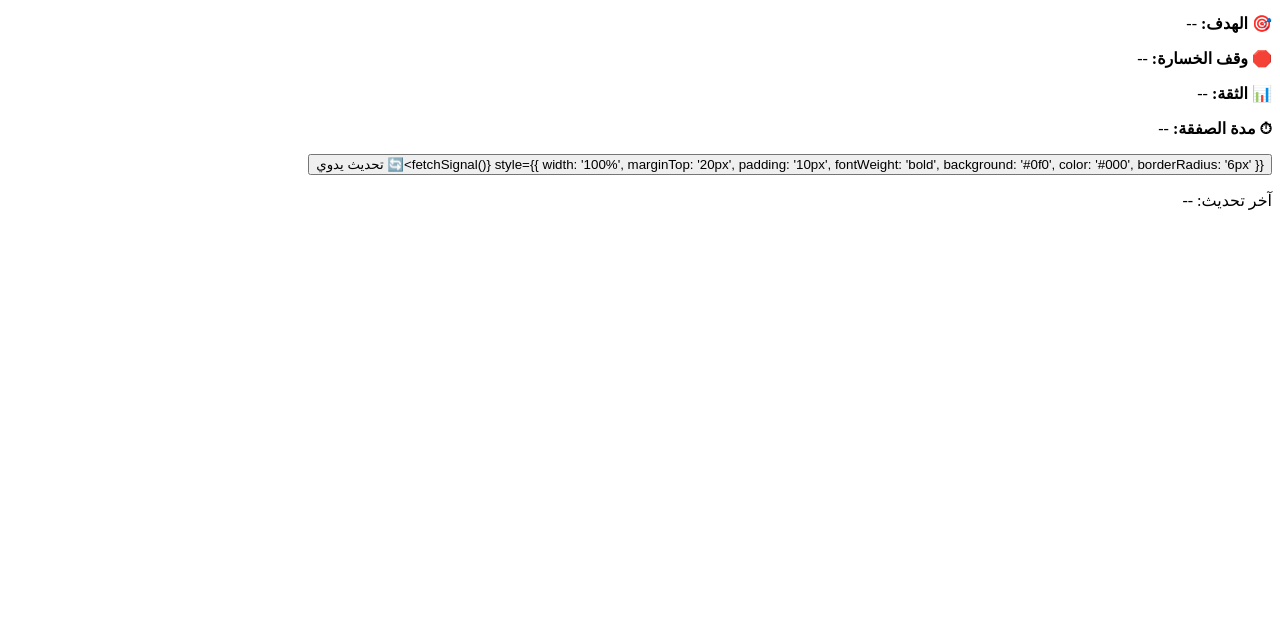
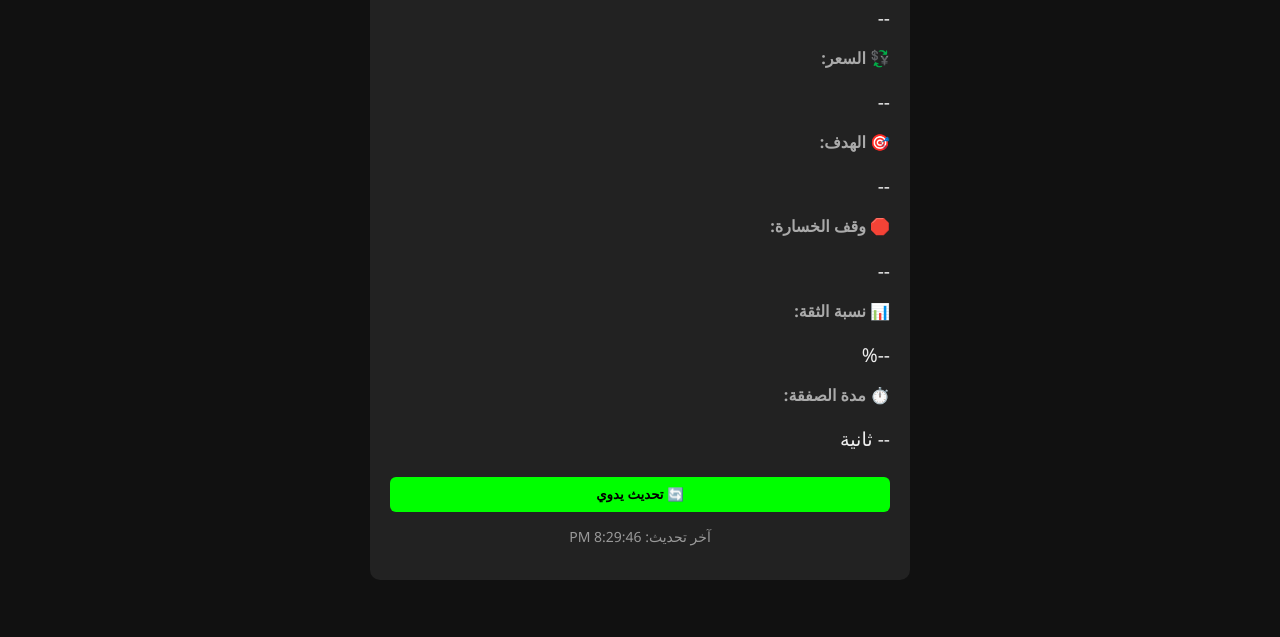
Before and after one commit to Yahya4noshaily/Gi, a plain HTML site: page index.html in a window 1280 px wide. Shown: the part 163-800 px from the top of the page. Drawn offline with Linux system fonts and the light colour scheme.

Commit message:
Update index.html

```diff
--- a/index.html
+++ b/index.html
@@ -1,45 +1,102 @@
-import Head from 'next/head';
+<!DOCTYPE html>
+<html lang="ar">
+<head>
+  <meta charset="UTF-8" />
+  <meta name="viewport" content="width=device-width, initial-scale=1.0"/>
+  <title>📡 توصيات EUR/USD</title>
+  <style>
+    body {
+      margin: 0;
+      padding: 20px;
+      background-color: #111;
+      color: #eee;
+      font-family: 'Segoe UI', sans-serif;
+      direction: rtl;
+    }
+    .container {
+      max-width: 500px;
+      margin: auto;
+      background-color: #222;
+      padding: 20px;
+      border-radius: 10px;
+    }
+    h1 {
+      text-align: center;
+      color: #0f0;
+    }
+    .label {
+      color: #aaa;
+      font-weight: bold;
+    }
+    .value {
+      font-size: 1.2em;
+      margin-bottom: 10px;
+    }
+    button {
+      width: 100%;
+      padding: 10px;
+      margin-top: 15px;
+      background-color: #0f0;
+      border: none;
+      color: #000;
+      font-weight: bold;
+      border-radius: 6px;
+      cursor: pointer;
+    }
+    .updated {
+      text-align: center;
+      margin-top: 15px;
+      color: #999;
+      font-size: 14px;
+    }
+  </style>
+</head>
+<body>
+  <div class="container">
+    <h1>📡 توصيات EUR/USD</h1>
 
-export default function Home() {
-  return (
-    <div dir="rtl" style={{ background: '#111', color: '#eee', padding: '20px', fontFamily: 'Segoe UI, sans-serif' }}>
-      <Head>
-        <title>📡 توصيات EUR/USD</title>
-      </Head>
-      <div style={{ maxWidth: '500px', margin: 'auto', background: '#222', borderRadius: '10px', padding: '20px' }}>
-        <h1 style={{ textAlign: 'center', color: '#0f0' }}>📡 توصيات EUR/USD</h1>
+    <p class="label">📉 التوصية:</p>
+    <p class="value" id="signal">--</p>
 
-        <p><b>📉 التوصية:</b> <span id="signal">--</span></p>
-        <p><b>💱 السعر:</b> <span id="price">--</span></p>
-        <p><b>🎯 الهدف:</b> <span id="tp">--</span></p>
-        <p><b>🛑 وقف الخسارة:</b> <span id="sl">--</span></p>
-        <p><b>📊 الثقة:</b> <span id="confidence">--</span></p>
-        <p><b>⏱ مدة الصفقة:</b> <span id="duration">--</span></p>
+    <p class="label">💱 السعر:</p>
+    <p class="value" id="price">--</p>
 
-        <button onClick={() => fetchSignal()} style={{ width: '100%', marginTop: '20px', padding: '10px', fontWeight: 'bold', background: '#0f0', color: '#000', borderRadius: '6px' }}>🔄 تحديث يدوي</button>
+    <p class="label">🎯 الهدف:</p>
+    <p class="value" id="tp">--</p>
 
-        <p style={{ textAlign: 'center', color: '#888', fontSize: '14px', marginTop: '15px' }} id="timeUpdated">آخر تحديث: --</p>
+    <p class="label">🛑 وقف الخسارة:</p>
+    <p class="value" id="sl">--</p>
+
+    <p class="label">📊 نسبة الثقة:</p>
+    <p class="value" id="confidence">--</p>
+
+    <p class="label">⏱️ مدة الصفقة:</p>
+    <p class="value" id="duration">--</p>
+
+    <button onclick="fetchSignal()">🔄 تحديث يدوي</button>
+    <p class="updated" id="updatedTime">آخر تحديث: --</p>
   </div>
 
-      <script dangerouslySetInnerHTML={{ __html: `
+  <script>
     async function fetchSignal() {
       try {
-            const res = await fetch("https://gi-jade.vercel.app/latest_signal.json");
+        const res = await fetch("/latest_signal.json");
         const data = await res.json();
-            document.getElementById("signal").innerText = data.signal || "--";
-            document.getElementById("price").innerText = data.price || "--";
-            document.getElementById("tp").innerText = data.tp || "--";
-            document.getElementById("sl").innerText = data.sl || "--";
-            document.getElementById("confidence").innerText = (data.confidence || "--") + "%";
-            document.getElementById("duration").innerText = (data.duration || "--") + " ثانية";
-            document.getElementById("timeUpdated").innerText = "آخر تحديث: " + new Date().toLocaleTimeString();
+
+        document.getElementById("signal").textContent = data.signal || "--";
+        document.getElementById("price").textContent = data.price || "--";
+        document.getElementById("tp").textContent = data.tp || "--";
+        document.getElementById("sl").textContent = data.sl || "--";
+        document.getElementById("confidence").textContent = (data.confidence || "--") + "%";
+        document.getElementById("duration").textContent = (data.duration || "--") + " ثانية";
+        document.getElementById("updatedTime").textContent = "آخر تحديث: " + new Date().toLocaleTimeString();
       } catch (e) {
-            alert("فشل في تحميل البيانات الحية");
+        alert("❌ فشل تحميل التوصية");
       }
     }
+
+    // تحميل تلقائي عند الفتح
     fetchSignal();
-        setInterval(fetchSignal, 60000);
-      ` }} />
-    </div>
-  );
-}
+  </script>
+</body>
+</html>
```
Lines whose indentation alone changed are shown as unchanged.
